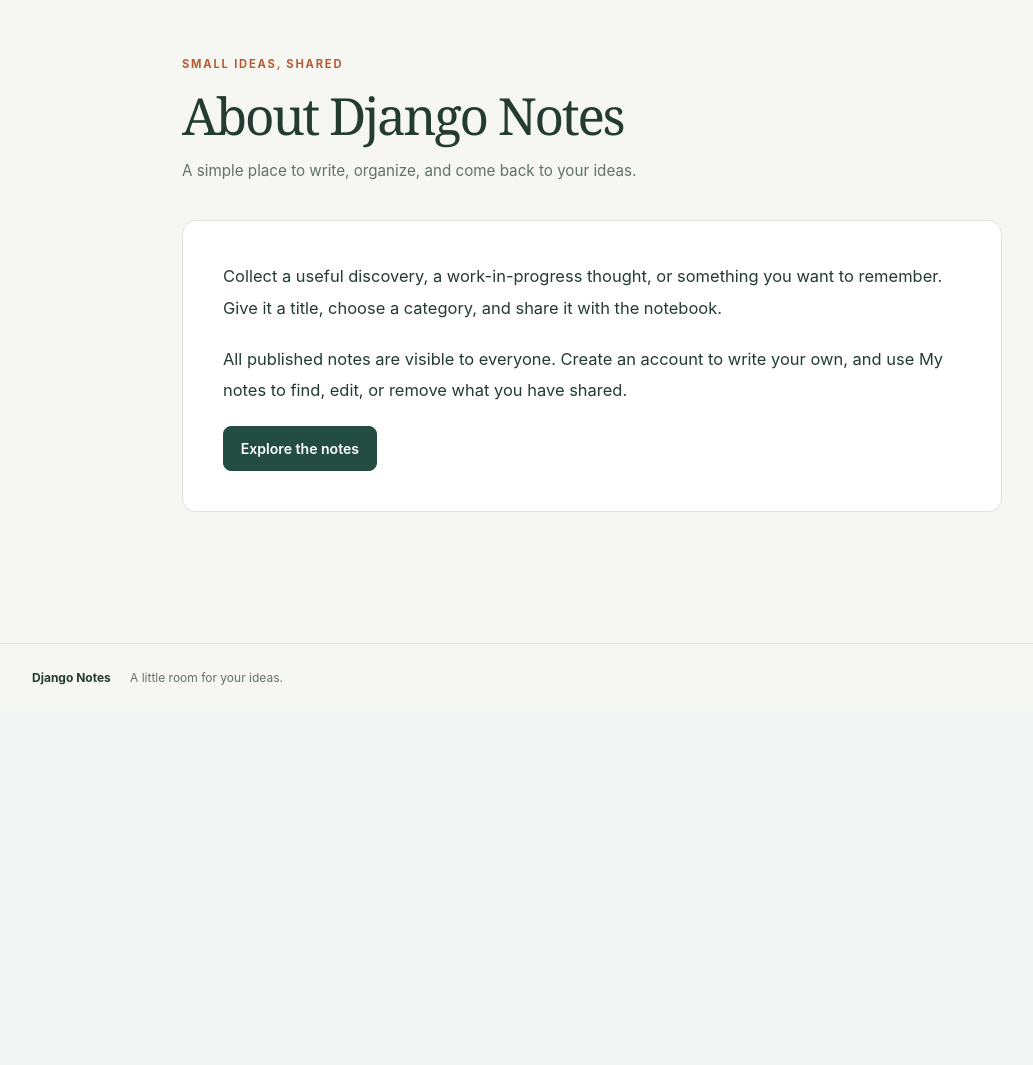
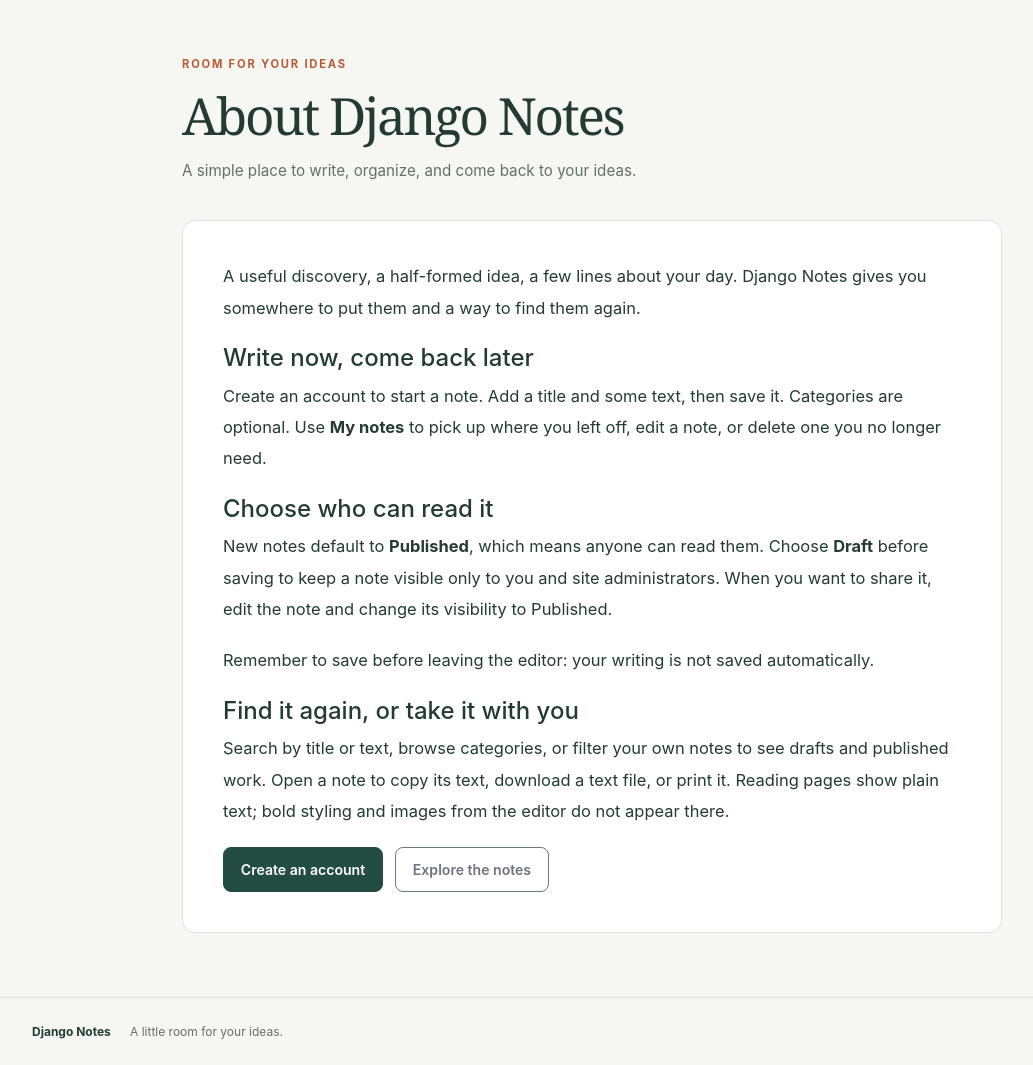
Before and after one commit to fatmakahveci/Django-Notes-App, a Django app: page /about.html in a window 1280 px wide. Shown: the part 89-1154 px from the top of the page, without its empty margins (48-1081 px from the left). Before the commit the page ends 774 px from the top, so only its background shows below. Run offline with Django 5.2, Linux system fonts and the light colour scheme.

Commit message:
Add demo GIF, refresh documentation, and consolidate requirements

```diff
--- a/my_site/templates/about.html
+++ b/my_site/templates/about.html
@@ -1,13 +1,30 @@
 {% extends "base.html" %}
 {% block document_title %}About · Django Notes{% endblock %}
 {% block layout_class %}app-main-reading{% endblock %}
-{% block eyebrow %}Small ideas, shared{% endblock %}
+{% block eyebrow %}Room for your ideas{% endblock %}
 {% block title %}About Django Notes{% endblock %}
 {% block description %}<p class="page-description">A simple place to write, organize, and come back to your ideas.</p>{% endblock %}
 {% block content %}
 <div class="surface reading-surface note-body">
-    <p>Collect a useful discovery, a work-in-progress thought, or something you want to remember. Give it a title, choose a category, and share it with the notebook.</p>
-    <p>All published notes are visible to everyone. Create an account to write your own, and use My notes to find, edit, or remove what you have shared.</p>
-    <a class="btn btn-primary" href="{% url 'home' %}">Explore the notes</a>
+    <p>A useful discovery, a half-formed idea, a few lines about your day. Django Notes gives you somewhere to put them and a way to find them again.</p>
+
+    <h2 class="h4">Write now, come back later</h2>
+    <p>Create an account to start a note. Add a title and some text, then save it. Categories are optional. Use <strong>My notes</strong> to pick up where you left off, edit a note, or delete one you no longer need.</p>
+
+    <h2 class="h4">Choose who can read it</h2>
+    <p>New notes default to <strong>Published</strong>, which means anyone can read them. Choose <strong>Draft</strong> before saving to keep a note visible only to you and site administrators. When you want to share it, edit the note and change its visibility to Published.</p>
+    <p>Remember to save before leaving the editor: your writing is not saved automatically.</p>
+
+    <h2 class="h4">Find it again, or take it with you</h2>
+    <p>Search by title or text, browse categories, or filter your own notes to see drafts and published work. Open a note to copy its text, download a text file, or print it. Reading pages show plain text; bold styling and images from the editor do not appear there.</p>
+
+    <div class="note-actions">
+        {% if user.is_authenticated %}
+        <a class="btn btn-primary" href="{% url 'post-form' %}">Write a note</a>
+        {% else %}
+        <a class="btn btn-primary" href="{% url 'signup' %}">Create an account</a>
+        {% endif %}
+        <a class="btn btn-outline-secondary" href="{% url 'home' %}">Explore the notes</a>
+    </div>
 </div>
 {% endblock %}
--- a/requirements-browser.txt
+++ /dev/null
@@ -1,4 +0,0 @@
-# Optional browser tests; install Chromium separately with Playwright.
--r requirements.txt
-
-playwright==1.63.0
--- a/requirements-dev.txt
+++ b/requirements-dev.txt
@@ -1,4 +1,8 @@
-# Application dependencies and security audit tooling.
+# Development tools, including all application dependencies.
 -r requirements.txt
 
+# Check Python dependencies for known vulnerabilities.
 pip-audit==2.10.1
+
+# Browser tests; run `python -m playwright install chromium` after installation.
+playwright==1.63.0
--- a/scripts/check.py
+++ b/scripts/check.py
@@ -19,7 +19,7 @@
     if args.audit:
         commands.append([
             "-m", "pip_audit", "--strict",
-            "-r", "requirements-dev.txt", "-r", "requirements-browser.txt",
+            "-r", "requirements-dev.txt",
         ])
     for command in commands:
         print(f"Running: python {' '.join(command)}", flush=True)
```
Also changed, not shown: .github/CONTRIBUTING.md, .github/workflows/django.yml, README.md, demo.gif (added), 1 other file.
